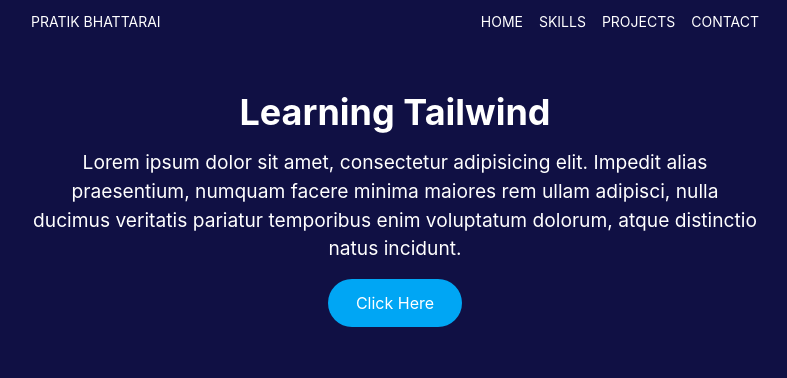
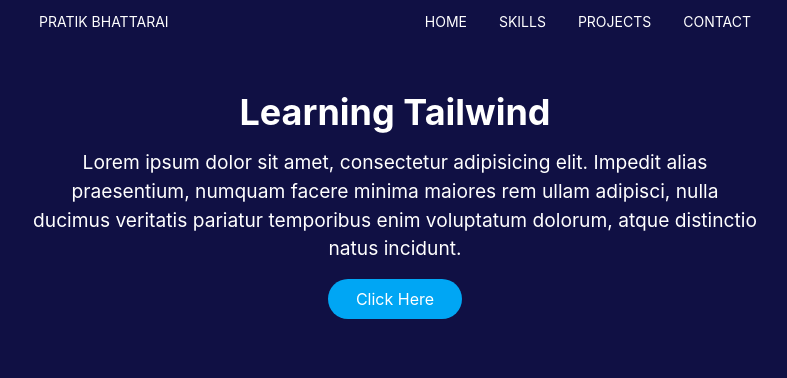
Before and after one commit to pratikbhattarai76/personal_portfolio, a website built with Vite: page index.html in a window 1280 px wide. Shown: the whole page, without its empty margins (245-1032 px from the left). Built offline with nearby package versions, Linux system fonts and the light colour scheme.

Commit message:
feat: finalized the nav

```diff
--- a/index.html
+++ b/index.html
@@ -7,20 +7,17 @@
   </head>
 
   <body class="bg-[#101044] text-white">
-
     <header class="max-w-3xl mx-auto px-5 py-3">
       <nav>
-        <ul class="uppercase tracking-widers flex gap-4 text-sm justify-between flex-wrap">
-          <li class="mr-auto"><a href="">Pratik Bhattarai</a></li>
-          <li><a href="">Home</a></li>
-          <li><a href=""></a>Skills</li>
-          <li><a href=""></a>Projects</li>
-          <li><a href=""></a>Contact</li>
+        <ul class="uppercase tracking-widers flex gap-x-4 gap-y-1 text-sm justify-center sm:justify-between flex-wrap">
+          <li class="sm:mr-auto"><a href="" class="hover:bg-sky-600 transition colors px-2 py-1 rounded-sm" >Pratik Bhattarai</a></li>
+          <li><a class="hover:bg-sky-600 transition colors px-2 py-1 rounded-sm" href="">Home</a></li>
+          <li><a class="hover:bg-sky-600 transition colors px-2 py-1 rounded-sm" href="">Skills</a></li>
+          <li><a class="hover:bg-sky-600 transition colors px-2 py-1 rounded-sm" href="">Projects</a></li>
+          <li><a class="hover:bg-sky-600 transition colors px-2 py-1 rounded-sm" href="">Contact</a></li>
         </ul>
       </nav>
     </header>
-
-
 
     <section class="space-y-4 text-center max-w-3xl mx-auto px-5 py-12">
       <h1 class="text-4xl font-bold">Learning Tailwind</h1>
@@ -32,7 +29,11 @@
         distinctio natus incidunt.
       </p>
 
-      <a href="#" class="bg-sky-500 py-3 px-7 inline-block rounded-full hover:bg-sky-600 transition-colors">Click Here</a>
+      <a
+        href="#"
+        class="bg-sky-500 py-2 px-7 inline-block rounded-full hover:bg-sky-600 transition-colors"
+        >Click Here</a
+      >
     </section>
 
     <script type="module" src="/src/main.js"></script>
```
